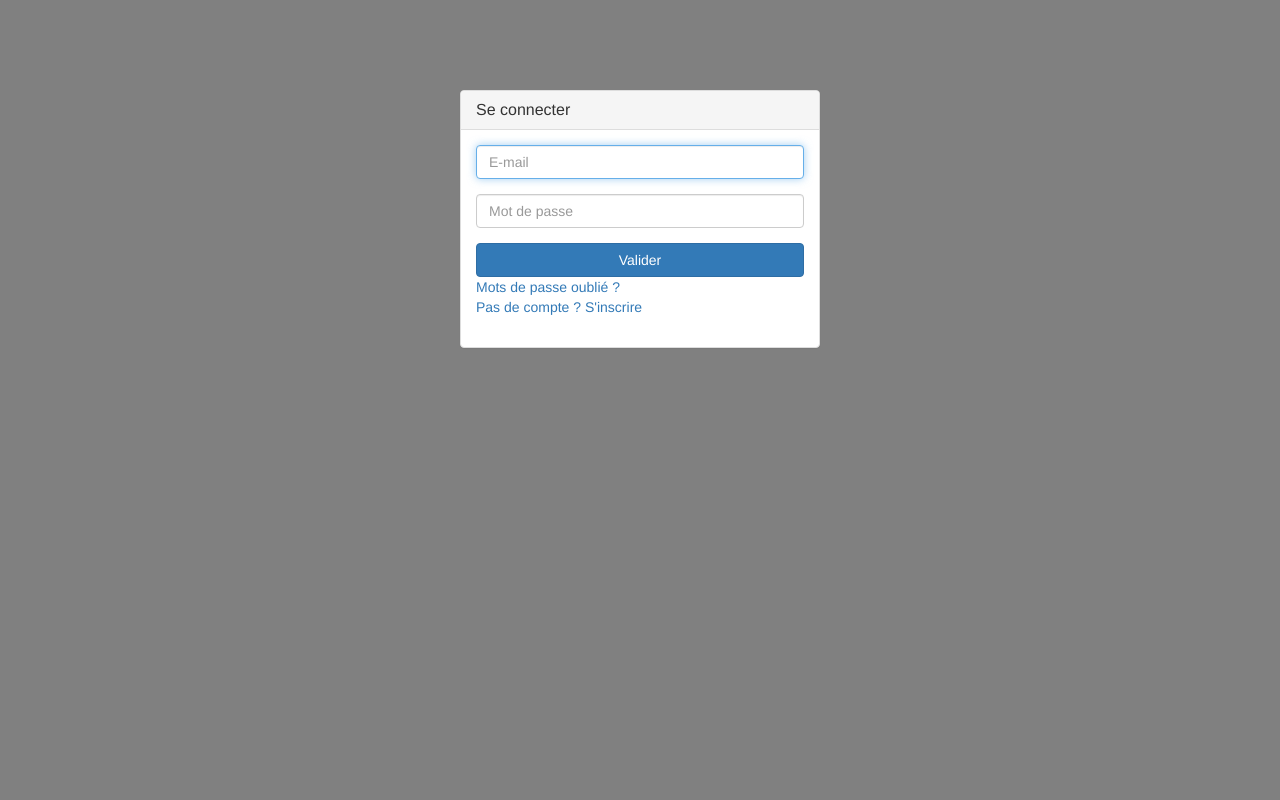
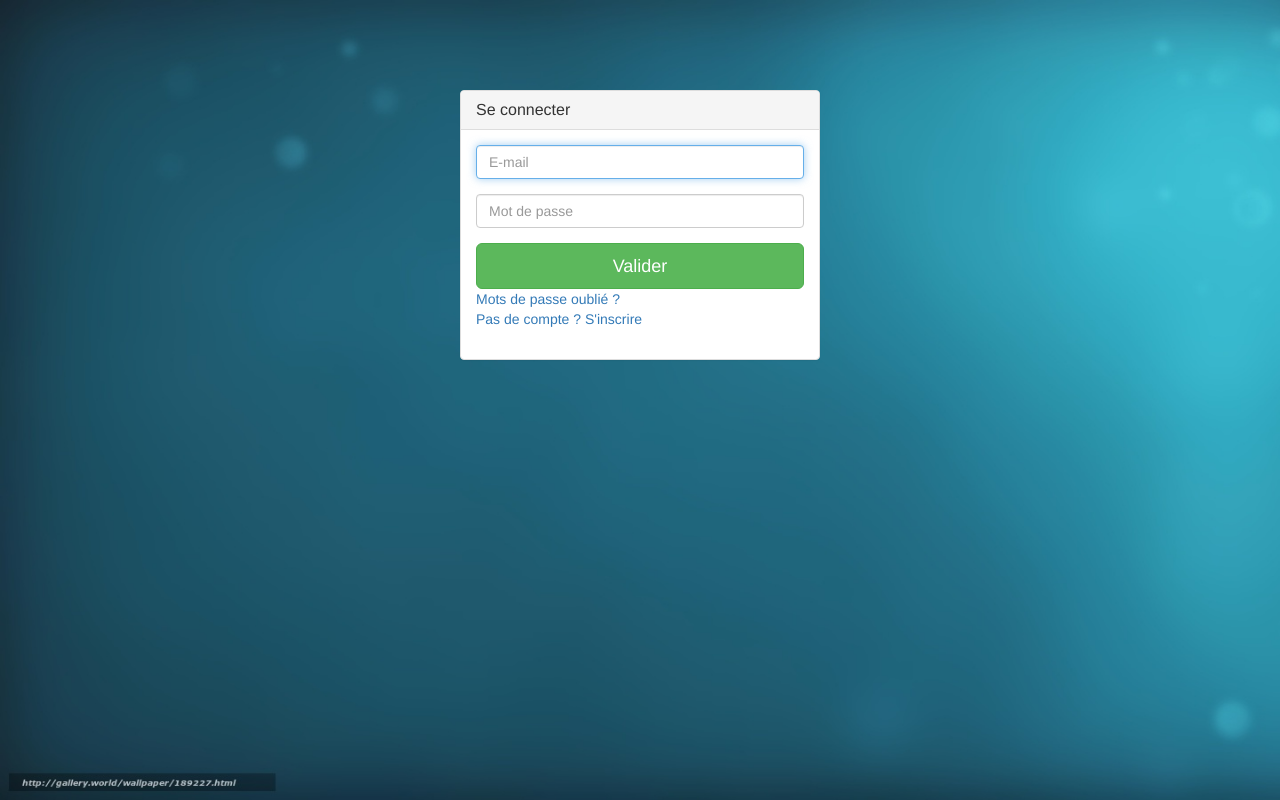
Before and after one commit to aejii/projet-web, a PHP site: page /login.php in a window 1280 px wide. Run offline with PHP 8.4, Linux system fonts and the light colour scheme.

Commit message:
fond d ecran login

```diff
--- a/login.php
+++ b/login.php
@@ -14,7 +14,7 @@
     <link href="vendor/metisMenu/metisMenu.min.css" rel="stylesheet">
     <link href="dist/css/sb-admin-2.css" rel="stylesheet">
     <link href="vendor/font-awesome/css/font-awesome.min.css" rel="stylesheet" type="text/css">
-    <link href="style.css" rel="stylesheet">
+    <link href="styleLogin.css" rel="stylesheet">
 </head>
 
 <body>
--- /dev/null
+++ b/styleLogin.css
@@ -0,0 +1,8 @@
+html, body {
+    height: 100%;
+    background-image: url(Images/bg.jpg);
+    background-repeat: no-repeat;
+    background-size: cover;
+    background-attachment: fixed;*/
+    overflow-y: hidden;
+}
```
